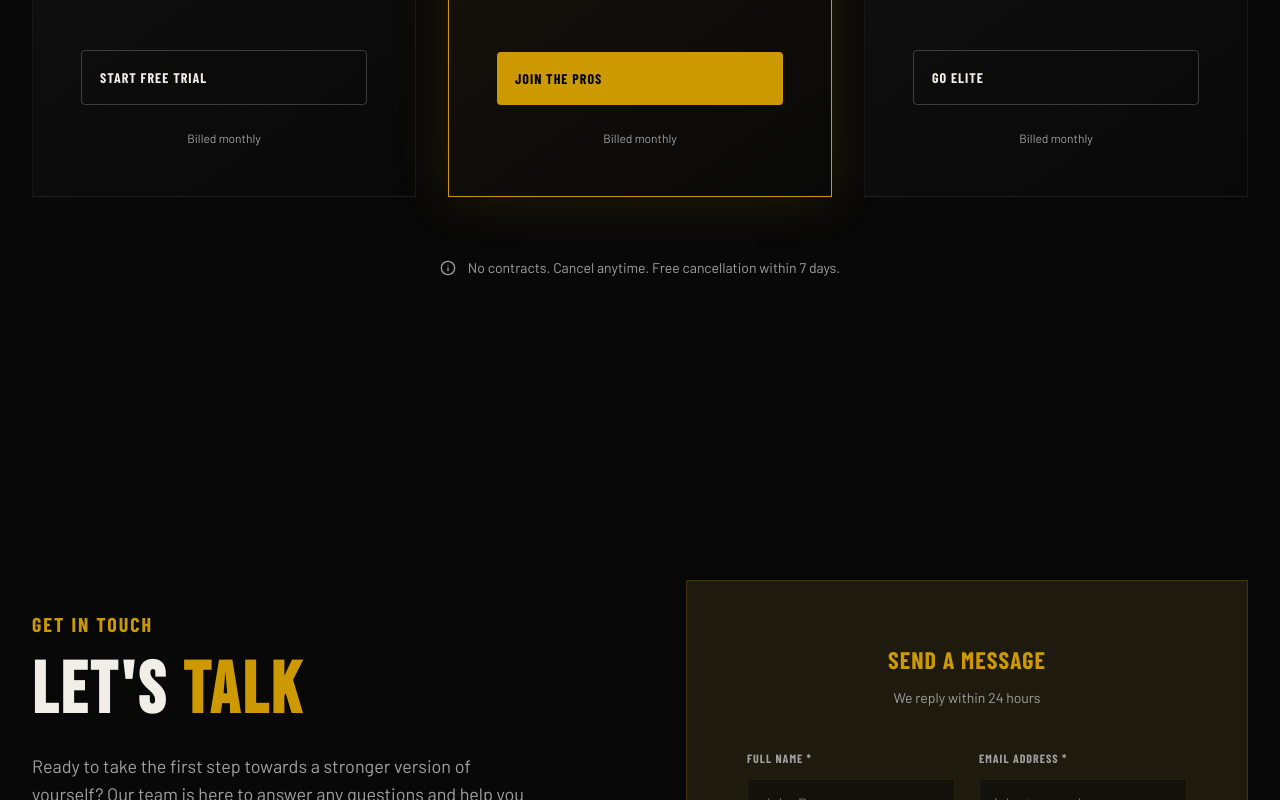
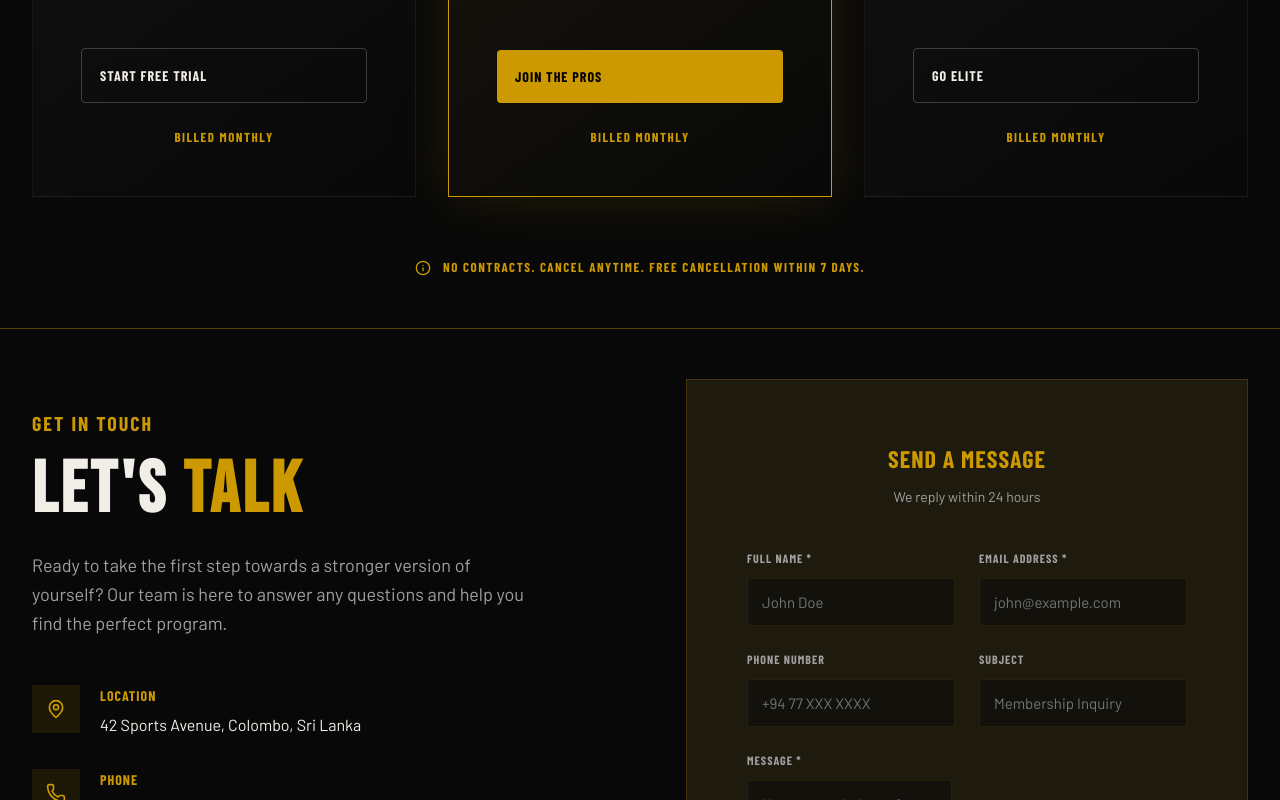
Before and after one commit to cheshanth-14/fitness_web, a React (Vite) app: page / in a window 1280 px wide. Shown: the part 5000-5800 px from the top of the page. Built offline with nearby package versions, Linux system fonts and the light colour scheme.

Commit message:
feat: Add styles for the Membership and Contact sections.

```diff
--- a/src/sections/Contact.css
+++ b/src/sections/Contact.css
@@ -1,7 +1,8 @@
 .contact-section {
   background-color: var(--bg-black);
-  padding: 150px 0;
+  padding: 50px 0 150px;
   position: relative;
+  border-top: 1px solid rgba(204, 153, 0, 0.4);
 }
 
 .contact-grid {
--- a/src/sections/Membership.css
+++ b/src/sections/Membership.css
@@ -1,6 +1,6 @@
 .membership-section {
   background-color: var(--bg-black);
-  padding: 50px 0 150px;
+  padding: 50px 0;
   position: relative;
 }
 
@@ -174,12 +174,25 @@
   font-size: 14px;
   margin-top: auto;
   margin-bottom: 24px;
+  transition: var(--transition-smooth);
+}
+
+.plan-btn:hover {
+  background-color: var(--primary-gold);
+  color: black;
+  border-color: var(--primary-gold);
 }
 
 .plan-note {
   text-align: center;
-  font-size: 12px;
-  color: var(--text-muted);
+  font-size: 13px;
+  color: var(--primary-gold);
+  font-family: var(--font-accent);
+  text-transform: uppercase;
+  letter-spacing: 1.5px;
+  font-weight: 600;
+  display: block;
+  width: 100%;
 }
 
 .membership-footer {
@@ -187,8 +200,13 @@
   align-items: center;
   justify-content: center;
   gap: 12px;
-  color: var(--text-muted);
-  font-size: 14px;
+  color: var(--primary-gold);
+  font-size: 13px;
+  font-family: var(--font-accent);
+  text-transform: uppercase;
+  letter-spacing: 1.5px;
+  font-weight: 600;
+  margin-top: 60px;
 }
 
 @media (max-width: 768px) {
```
